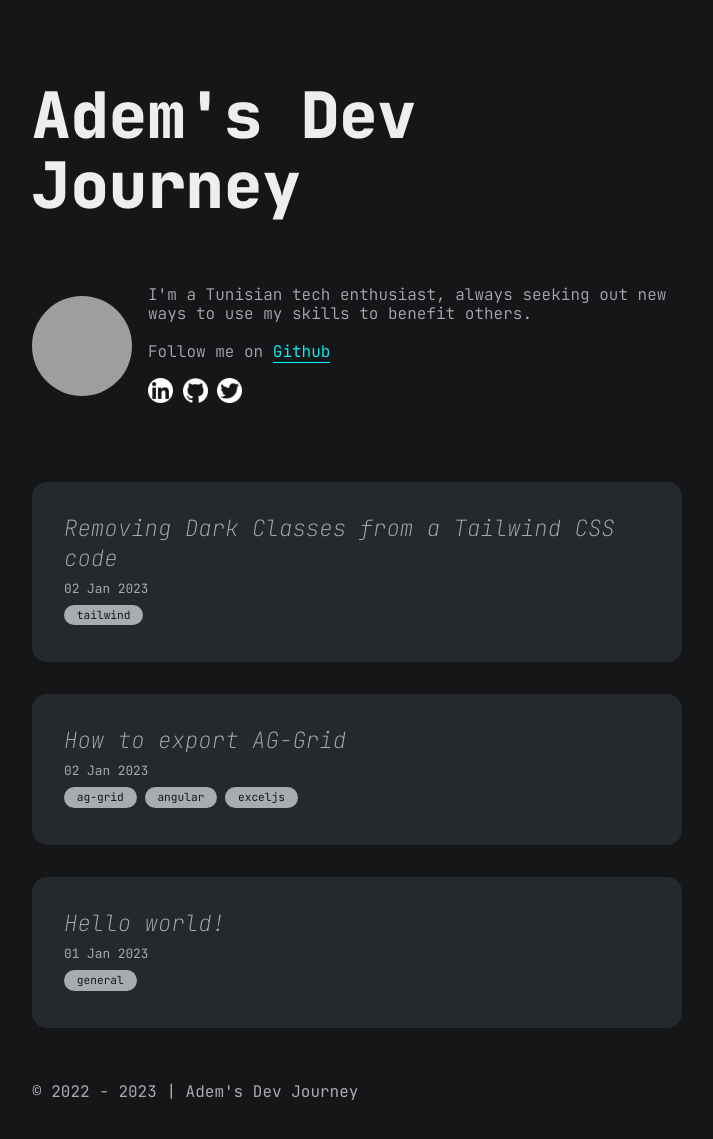
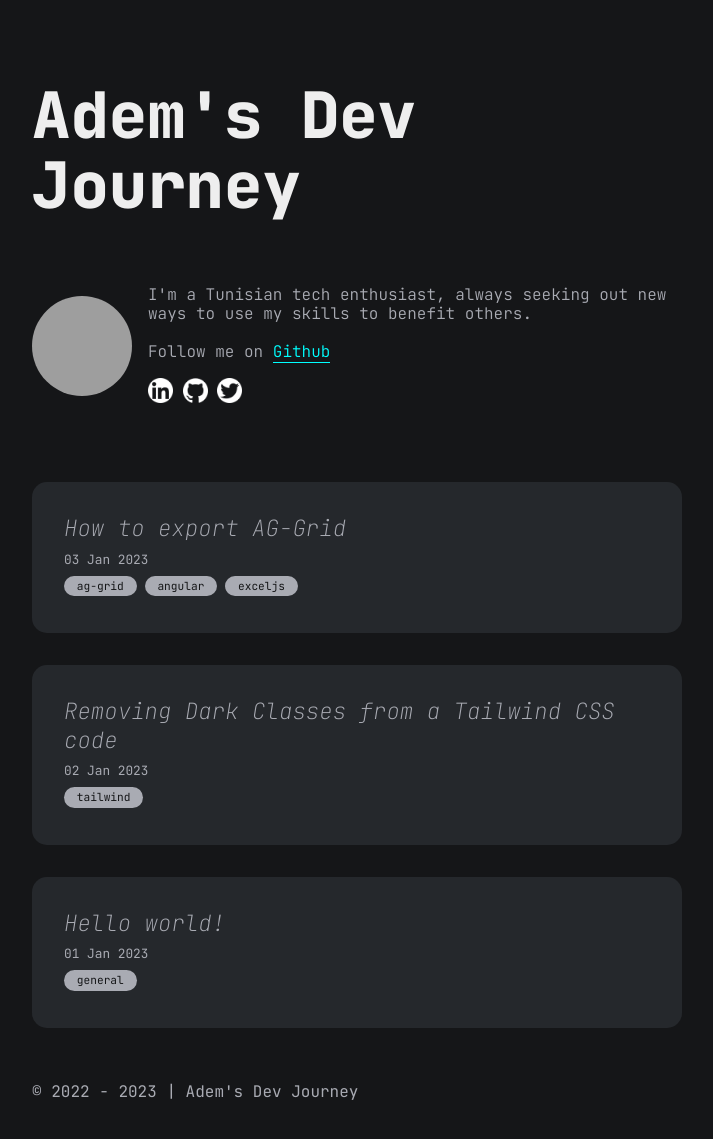
Before and after one commit to Ademking/ademking.github.io, a Jekyll site: the page built from index.md, in a window 1280 px wide, cut to the strip 0-1156 px from the top of the page. Shown: the top 1139 px of the strip, without its empty margins (283-996 px from the left). Built offline with Jekyll 4.4.1, drawn with Linux system fonts in a browser that asks for light colours; grey boxes are pictures that could not be loaded.

Commit message:
Update 2023-01-02-ag-grid-export-as-excel.md

```diff
--- a/all_collections/_posts/2023-01-02-ag-grid-export-as-excel.md
+++ b/all_collections/_posts/2023-01-02-ag-grid-export-as-excel.md
@@ -1,7 +1,7 @@
 ---
 layout: post
 title: How to export AG-Grid
-date: 2023-01-02 10:18:00
+date: 2023-01-03 00:00:00
 categories: [ag-grid, angular, exceljs]
 ---
 
```
